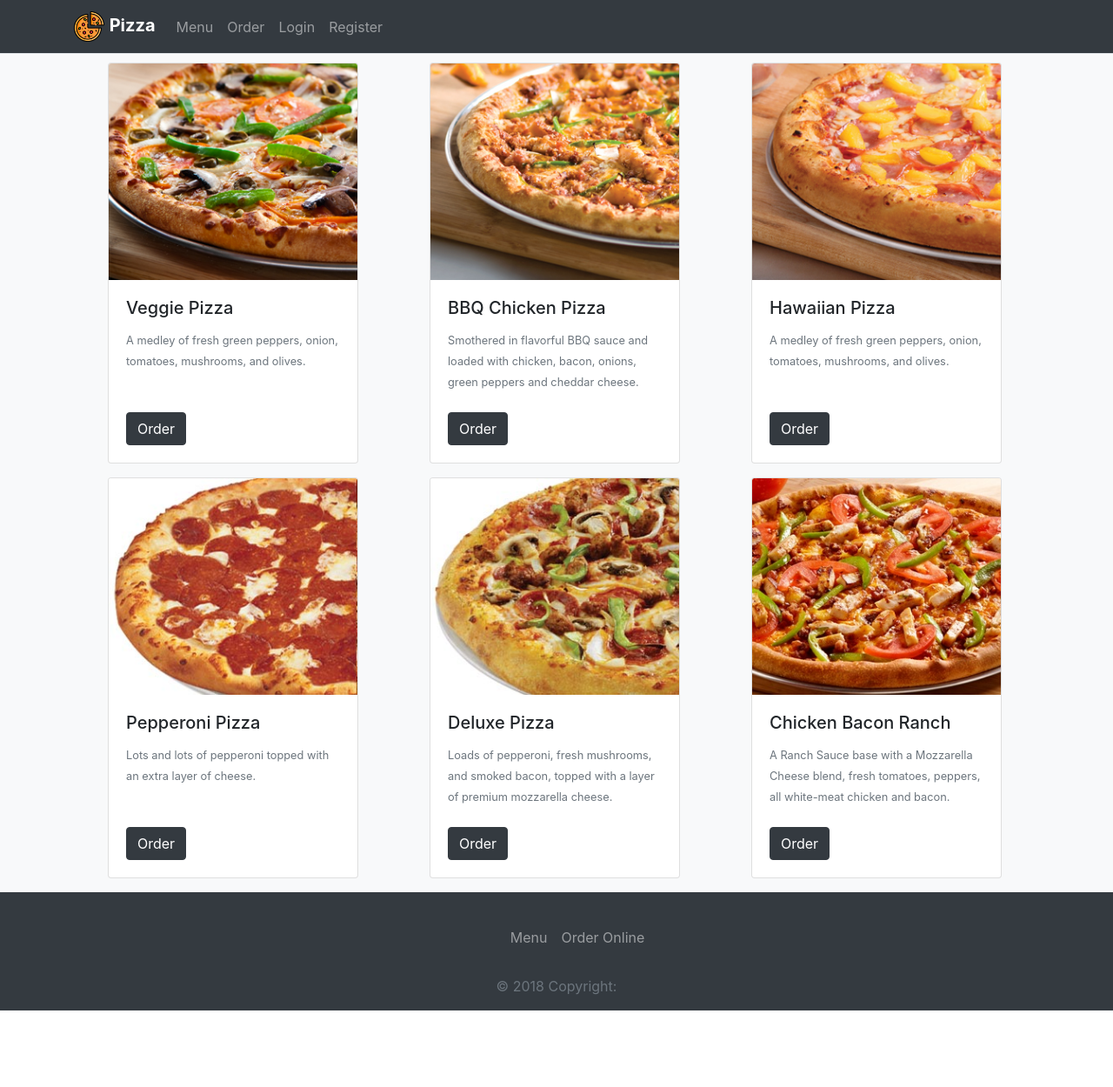
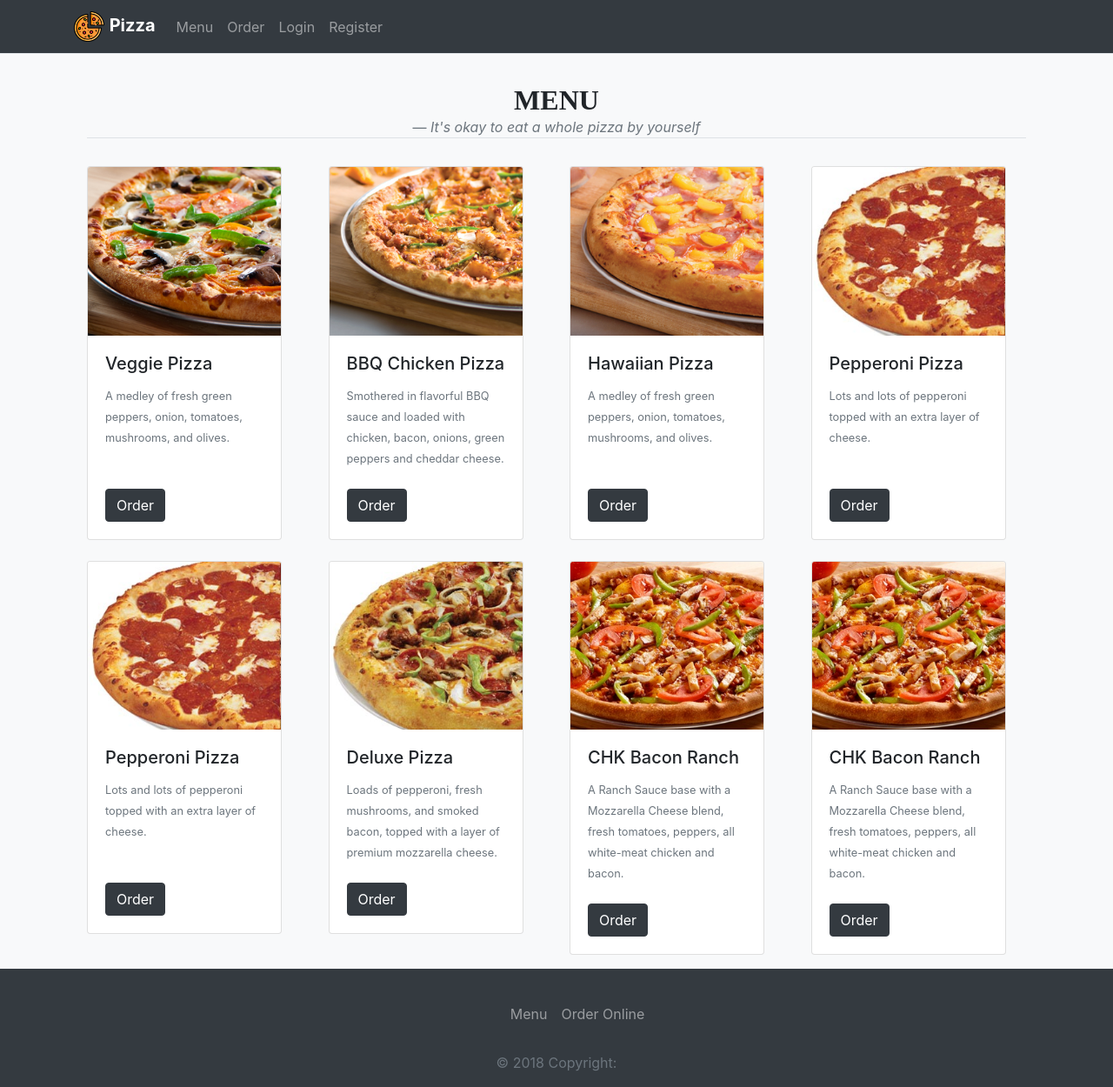
Before and after one commit to Sandhusabh/comp230, a Flask app: page /menu in a window 1280 px wide. Shown: the whole page at 87% size. Before the commit the page ends 1162 px from the top, so only its background shows below. Run offline with Flask 2, Linux system fonts and the light colour scheme; some libraries are stand-ins or nearby versions.

Commit message:
User authenticaiton and menu

```diff
--- a/flaskapp/routes.py
+++ b/flaskapp/routes.py
@@ -3,6 +3,7 @@ from flaskapp import app, db, bcrypt
 from flaskapp.forms import RegistrationForm, LoginForm
 from flaskapp.models import User
 from flask_login import login_user, current_user, logout_user, login_required
+from flask_user import roles_required
 
 @app.route("/", methods=['GET', 'POST'])
 def index():
@@ -20,7 +21,10 @@ def register():
     if form.validate_on_submit():
         hash_pw = bcrypt.generate_password_hash(form.password.data).decode('utf-8')
         new_user = User(username = form.username.data, email = form.email.data, password = hash_pw)
+        role = Role(name='admin')
+        new_user.roles.append(role)
         db.session.add(new_user)
+
         db.session.commit()
         flash('Congrats! Your account been created successfully', 'info')
         return redirect(url_for('login'))
@@ -28,6 +32,7 @@ def register():
 
 
 @app.route("/login", methods=['GET', 'POST'])
+@roles_required('admin')
 def login():
     if current_user.is_authenticated:
         return redirect(url_for('index'))
--- a/flaskapp/templates/menu.html
+++ b/flaskapp/templates/menu.html
@@ -1,11 +1,14 @@
 {% extends "layout.html" %}
 {% block content %}
 <main class="container pt-5">
-
-  <div class="row pt-4">
-    <div class="col-sm ml-4">
-      <div class="w-100"></div>
-      <div class="card" style="width: 18rem;">
+  <br><br>
+    <blockquote class="blockquote text-center border-bottom">
+       <h2 class="mb-0 " style="font-family: Papyrus; font-weight: 700">MENU</h2>
+        <footer class="blockquote-footer"><i>It's okay to eat a whole pizza by yourself </i></footer>
+      </blockquote>
+  <div class="row pt-3 pb-2 ">
+    <div class="col">
+      <div class="card" style="width: 14rem;">
         <img src="/static/images/veggiee.jpg"  class="card-img-top" alt="...">
         <div class="card-body">
           <h5 class="card-title">Veggie Pizza</h5>
@@ -14,9 +17,9 @@
         </div>
       </div>
     </div>
-    <div class="col-sm ml-4">
-      <div class="w-100"></div>
-      <div class="card" style="width: 18rem;">
+
+    <div class="col">
+      <div class="card" style="width: 14rem;">
         <img src="/static/images/bbq_chicken.jpg" class="card-img-top" alt="...">
         <div class="card-body">
           <h5 class="card-title">BBQ Chicken Pizza</h5>
@@ -25,9 +28,9 @@
         </div>
       </div>
     </div>
-    <div class="col-sm ml-4">
-      <div class="w-100"></div>
-      <div class="card" style="width: 18rem;">
+
+    <div class="col">
+      <div class="card" style="width: 14rem;">
         <img src="/static/images/hawaiian.jpg"  class="card-img-top" alt="...">
         <div class="card-body">
           <h5 class="card-title">Hawaiian Pizza</h5>
@@ -36,12 +39,9 @@
         </div>
       </div>
     </div>
-  </div>
 
-
-  <div class="row pt-3 pb-2">
-    <div class="col-sm ml-4">
-      <div class="card" style="width: 18rem;">
+    <div class="col">
+      <div class="card" style="width: 14rem;">
         <img src="/static/images/pepperoni2.jpg" class="card-img-top" alt="...">
         <div class="card-body">
           <h5 class="card-title">Pepperoni Pizza</h5>
@@ -50,8 +50,23 @@
         </div>
       </div>
     </div>
-    <div class="col-sm ml-4">
-      <div class="card" style="width: 18rem;">
+  </div>
+
+
+<div class="row pt-3 pb-2">
+
+    <div class="col">
+      <div class="card" style="width: 14rem;">
+        <img src="/static/images/pepperoni2.jpg" class="card-img-top" alt="...">
+        <div class="card-body">
+          <h5 class="card-title">Pepperoni Pizza</h5>
+          <p class="card-text text-secondary pb-2"><small>Lots and lots of pepperoni topped with an extra layer of cheese.<br><br></small></p>
+          <a href="/order" class="btn btn-dark">Order</a>
+        </div>
+      </div>
+    </div>
+    <div class="col">
+      <div class="card" style="width: 14rem;">
         <img src="/static/images/Deluxe.jpg" class="card-img-top" alt="...">
         <div class="card-body">
           <h5 class="card-title">Deluxe Pizza</h5>
@@ -60,19 +75,28 @@
         </div>
       </div>
     </div>
-    <div class="col-sm ml-4">
-      <div class="card" style="width: 18rem;">
+    <div class="col">
+      <div class="card" style="width: 14rem;">
         <img src="/static/images/cbr.jpg"  class="card-img-top" alt="...">
         <div class="card-body">
-          <h5 class="card-title">Chicken Bacon Ranch</h5>
-          <p class="card-text text-secondary pb-2"><small>A Ranch Sauce base with a Mozzarella Cheese blend, fresh tomatoes, peppers, all white-meat chicken and bacon.
-  </small></p>
+          <h5 class="card-title">CHK Bacon Ranch</h5>
+          <p class="card-text text-secondary pb-2">
+            <small>A Ranch Sauce base with a Mozzarella Cheese blend, fresh tomatoes, peppers, all white-meat chicken and bacon. </small></p>
         <a href="/order" class="btn btn-dark">Order</a>
         </div>
       </div>
     </div>
+    <div class="col">
+        <div class="card" style="width: 14rem;">
+          <img src="/static/images/cbr.jpg"  class="card-img-top" alt="...">
+          <div class="card-body">
+            <h5 class="card-title">CHK Bacon Ranch</h5>
+            <p class="card-text text-secondary pb-2"><small>A Ranch Sauce base with a Mozzarella Cheese blend, fresh tomatoes, peppers, all white-meat chicken and bacon. </small></p>
+          <a href="/order" class="btn btn-dark">Order</a>
+          </div>
+        </div>
+      </div>
   </div>
-
 
 </main>
 {% endblock %}
--- a/requirements.txt
+++ b/requirements.txt
@@ -1,6 +1,3 @@
-alembic==1.0.11
-certifi==2019.3.9
-chardet==3.0.4
 Click==7.0
 Flask==1.0.2
 Flask-Migrate==2.5.2
@@ -14,9 +11,9 @@ MarkupSafe==1.1.1
 python-dateutil==2.8.0
 python-editor==1.0.4
 requests==2.21.0
-six==1.12.0
 SQLAlchemy==1.3.3
 stripe==2.25.0
 urllib3==1.24.2
 Werkzeug==0.15.2
 WTForms==2.2.1
+Flask-Bcrypt==0.7.1
```
Also changed, not shown: flaskapp/models.py (+15 -2 lines), flaskapp/templates/login.html (+7 -2 lines), flaskapp/templates/register.html (+5 -2 lines), 1 other file.
